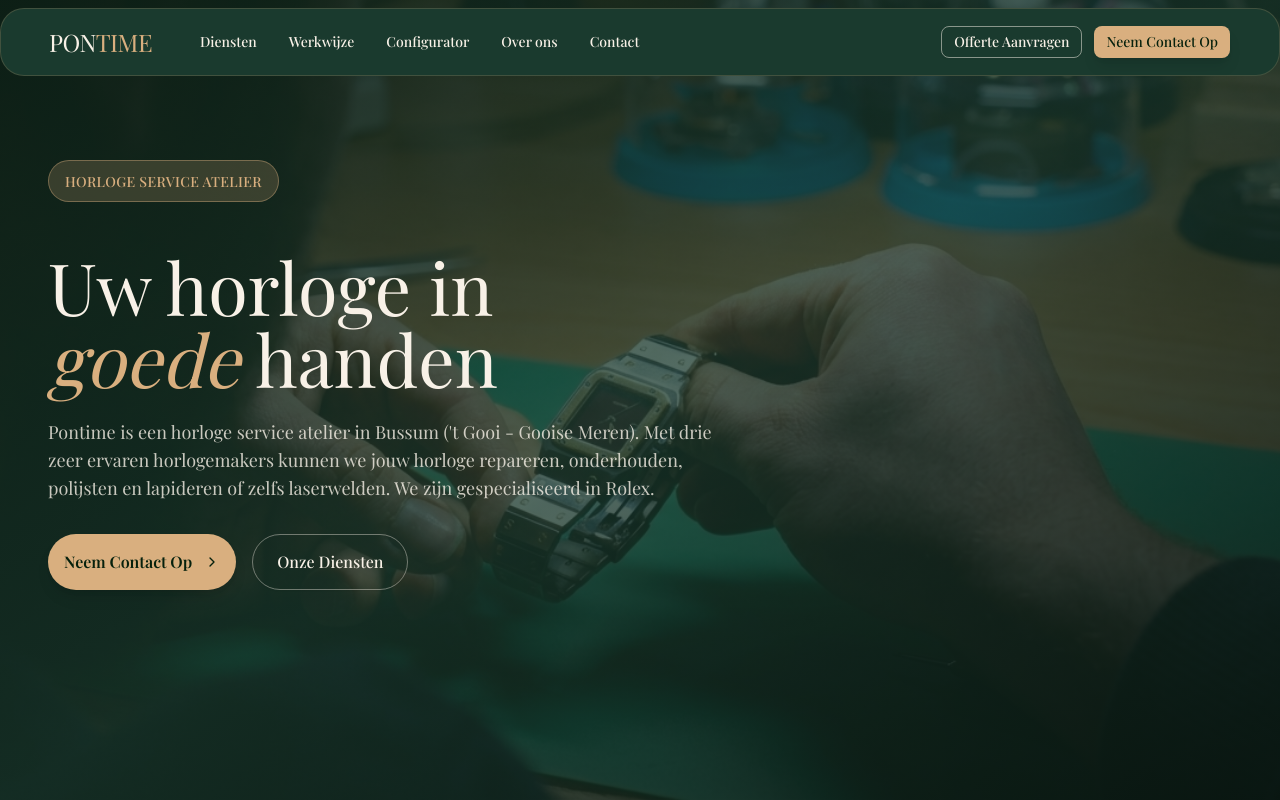
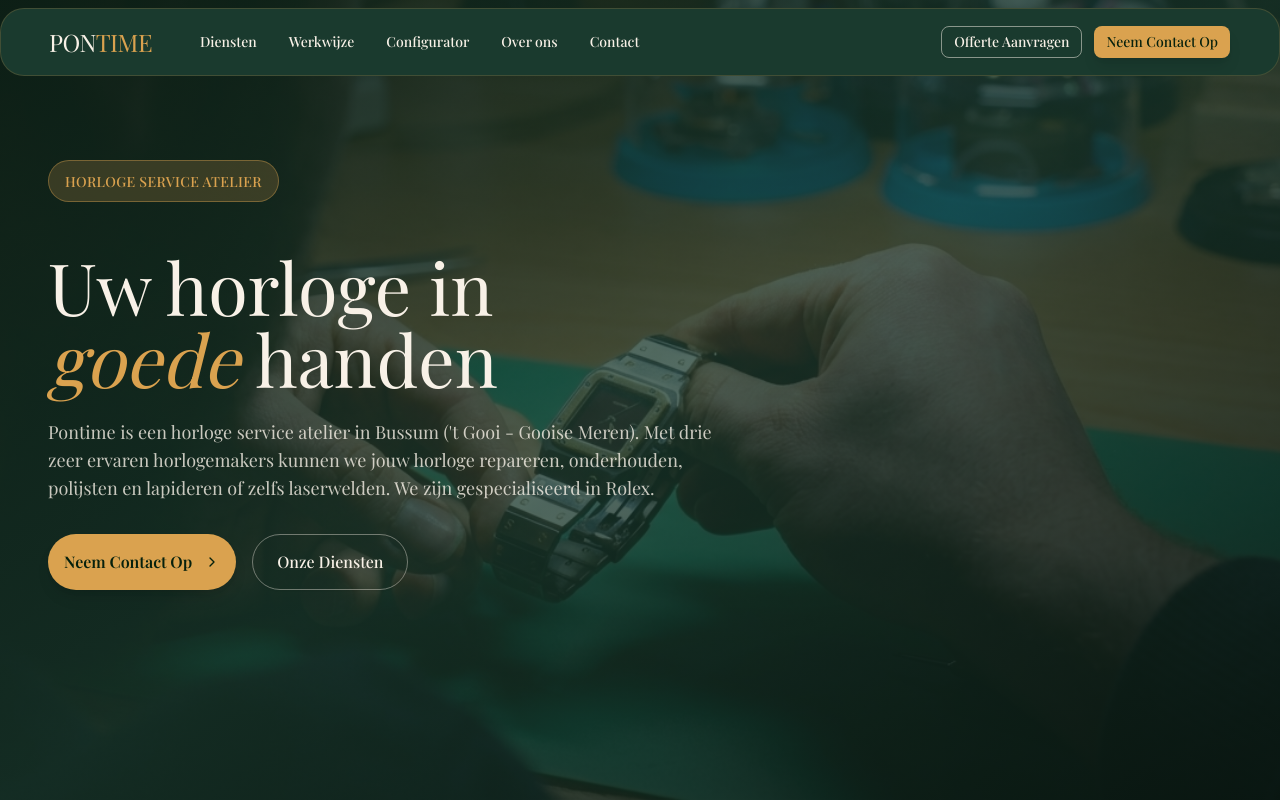
Before and after one commit to stridestudio/pontime-website, a Next.js app: page / in a window 1280 px wide. Shown: the top 800 px of the page. Built offline with nearby package versions, Linux system fonts and the light colour scheme; a web font is replaced by a local one.

Commit message:
Richer gold accent color - more chroma, less beige

```diff
--- a/app/globals.css
+++ b/app/globals.css
@@ -13,16 +13,16 @@
   --popover-foreground: oklch(0.22 0.05 150);
   --primary: oklch(0.28 0.08 155);
   --primary-foreground: oklch(0.96 0.015 75);
-  --secondary: oklch(0.9 0.025 75);
+  --secondary: oklch(0.9 0.035 75);
   --secondary-foreground: oklch(0.25 0.06 150);
   --muted: oklch(0.93 0.02 75);
   --muted-foreground: oklch(0.48 0.04 150);
-  --accent: oklch(0.78 0.08 70);
+  --accent: oklch(0.75 0.12 75);
   --accent-foreground: oklch(0.22 0.05 150);
   --destructive: oklch(0.577 0.245 27.325);
   --destructive-foreground: oklch(0.985 0 0);
-  --border: oklch(0.87 0.025 75);
-  --input: oklch(0.87 0.025 75);
+  --border: oklch(0.87 0.035 75);
+  --input: oklch(0.87 0.035 75);
   --ring: oklch(0.35 0.08 155);
   --chart-1: oklch(0.646 0.222 41.116);
   --chart-2: oklch(0.6 0.118 184.704);
```
